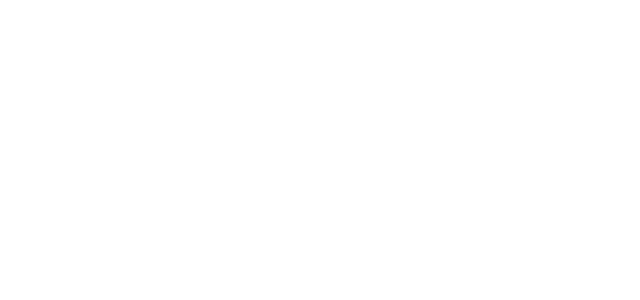
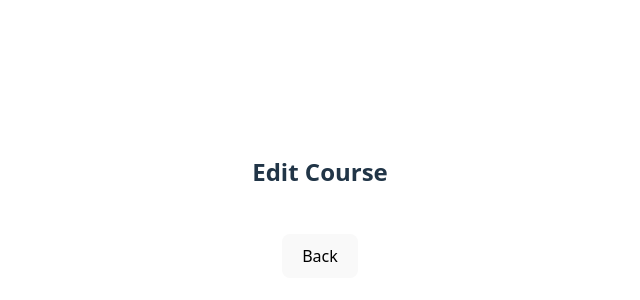
Before and after one commit to Eren4/pusula-student-automation-system, a React (Vite) app in the folder front-end/student-frontend/: page /edit-course in a window 1280 px wide. Before the commit this address had no page. Shown: the part 194-494 px from the top of the page, without its empty margins (320-960 px from the left). Built offline with nearby package versions, Linux system fonts and the light colour scheme.

Commit message:
Creade Edit Course Skeleton

```diff
--- a/front-end/student-frontend/src/App.tsx
+++ b/front-end/student-frontend/src/App.tsx
@@ -16,6 +16,7 @@
 import StudentManagement from './components/StudentManagement.tsx';
 import CourseManagement from './components/CourseManagement.tsx';
 import AddCourse from './components/AddCourse.tsx';
+import EditCourse from './components/EditCourse.tsx';
 import './App.css';
 
 function App() {
@@ -38,6 +39,7 @@
         <Route path="/student-management" element={<StudentManagement />}/>
         <Route path="/course-management" element={<CourseManagement />}/>
         <Route path="/add-course" element={<AddCourse />}/>
+        <Route path="/edit-course" element={<EditCourse />}/>
         <Route path="/" element={<Navigate to="/login" />} />
       </Routes>
     </BrowserRouter>
--- /dev/null
+++ b/front-end/student-frontend/src/components/EditCourse.tsx
@@ -0,0 +1,24 @@
+import axios from 'axios';
+import { useNavigate, useLocation } from 'react-router-dom';
+import { useEffect, useState } from 'react';
+
+function EditCourse() {
+    const navigate = useNavigate();
+    const location = useLocation();
+
+    const course = location.state?.course;
+
+    const [error, setError] = useState(null);
+
+    return (
+        <div>
+            <h2>Edit Course</h2>
+
+            <br />
+
+            <button type="button" onClick={() => {navigate("/course-management")}}>Back</button>
+        </div>
+    );
+}
+
+export default EditCourse;
```
